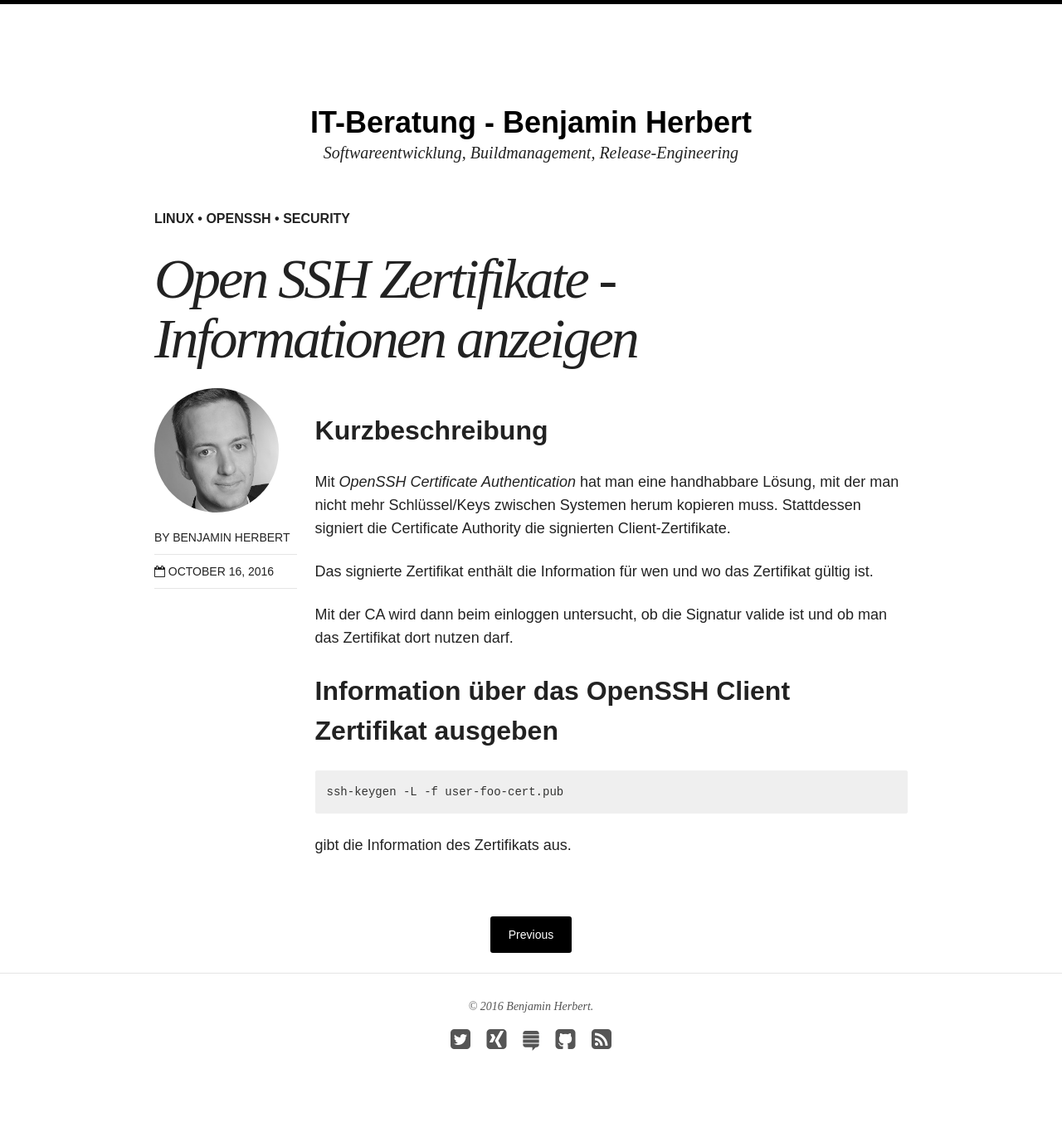
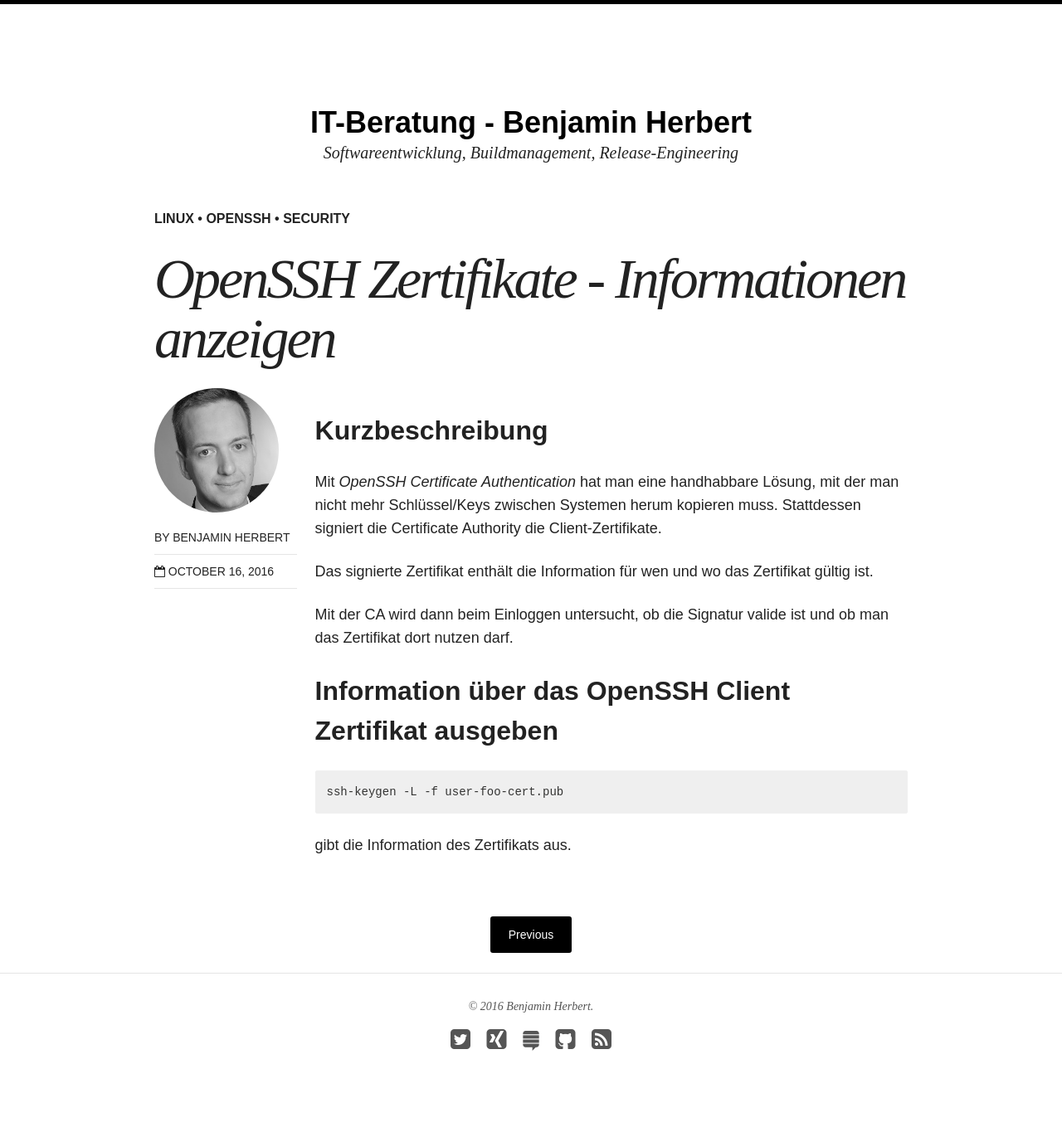
Before and after one commit to BenjaminHerbert/BenjaminHerbert.github.io, a Jekyll site: the page built from _posts/blog/2016-10-16-quicktipp-ssh-certificate-principals.md, in a window 1280 px wide. Shown: the whole page at 83% size. Built offline with Jekyll 4.4.1, drawn with Linux system fonts in a browser that asks for light colours; nearby versions of some CDN libraries.

Commit message:
Fix typo

````diff
--- a/_posts/blog/2016-10-16-quicktipp-ssh-certificate-principals.md
+++ b/_posts/blog/2016-10-16-quicktipp-ssh-certificate-principals.md
@@ -1,6 +1,6 @@
 ---
 layout: post
-title: "Open SSH Zertifikate - Informationen anzeigen"
+title: "OpenSSH Zertifikate - Informationen anzeigen"
 modified:
 tags: [linux, openssh, security]
 categories: blog
@@ -13,17 +13,16 @@ author: benjamin_herbert
 
 Mit _OpenSSH Certificate Authentication_ hat man eine handhabbare Lösung, mit der
 man nicht mehr Schlüssel/Keys zwischen Systemen herum kopieren muss. Stattdessen
-signiert die Certificate Authority die signierten Client-Zertifikate.
+signiert die Certificate Authority die Client-Zertifikate.
 
 Das signierte Zertifikat enthält die Information für wen und wo das Zertifikat
 gültig ist.
 
-Mit der CA wird dann beim einloggen untersucht, ob die Signatur valide ist und ob
+Mit der CA wird dann beim Einloggen untersucht, ob die Signatur valide ist und ob
 man das Zertifikat dort nutzen darf.
 
 ## Information über das OpenSSH Client Zertifikat ausgeben
 ```
 ssh-keygen -L -f user-foo-cert.pub
 ```
-
 gibt die Information des Zertifikats aus.
````
